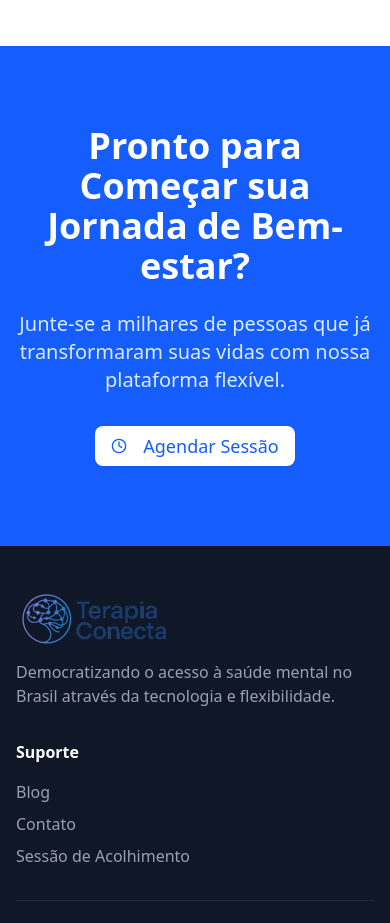
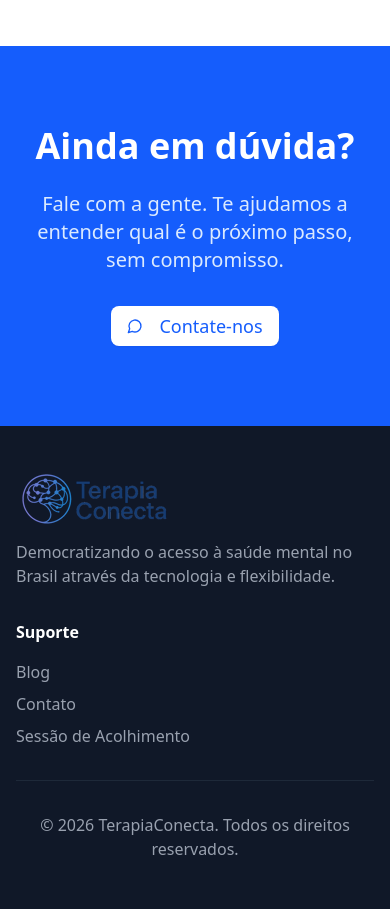
Before and after one commit to monoxchd/psicologia-platform, a React (Vite) app: page / in a window 390 px wide. Shown: the part 3360-4283 px from the top of the page. Built offline with nearby package versions, Linux system fonts and the light colour scheme; no server answers.

Commit message:
fix: timezone issues

```diff
--- a/src/pages/LandingPage.jsx
+++ b/src/pages/LandingPage.jsx
@@ -1,6 +1,6 @@
 import { Button } from '@/components/ui/button.jsx'
 import { Card, CardContent, CardHeader, CardTitle } from '@/components/ui/card.jsx'
-import { Heart, Clock, ShieldCheck, Users, ArrowRight, Filter, Calendar, MessageCircle, User, Menu, LayoutDashboard } from 'lucide-react'
+import { Heart, ShieldCheck, Users, ArrowRight, Filter, Calendar, MessageCircle, User, Menu, LayoutDashboard } from 'lucide-react'
 import { useNavigate, Link } from 'react-router-dom'
 import { useState } from 'react'
 import { Sheet, SheetContent, SheetTrigger, SheetClose, SheetHeader, SheetTitle } from '@/components/ui/sheet.jsx'
@@ -256,10 +256,10 @@ export default function LandingPage() {
       <section className="py-20 bg-blue-600">
         <div className="max-w-4xl mx-auto text-center px-4 sm:px-6 lg:px-8">
           <h2 className="text-4xl font-bold text-white mb-6">
-            Pronto para Começar sua Jornada de Bem-estar?
+            Ainda em dúvida?
           </h2>
           <p className="text-xl text-blue-100 mb-8">
-            Junte-se a milhares de pessoas que já transformaram suas vidas com nossa plataforma flexível.
+            Fale com a gente. Te ajudamos a entender qual é o próximo passo, sem compromisso.
           </p>
           <Button
             size="lg"
@@ -267,8 +267,8 @@ export default function LandingPage() {
             className="bg-white text-blue-600 hover:bg-gray-100 px-8 py-4 text-lg"
             onClick={() => navigate('/form')}
           >
-            <Clock className="mr-2 h-5 w-5" />
-            Agendar Sessão
+            <MessageCircle className="mr-2 h-5 w-5" />
+            Contate-nos
           </Button>
 
         </div>
--- a/src/pages/MatchingPage.jsx
+++ b/src/pages/MatchingPage.jsx
@@ -1,5 +1,4 @@
 import { useLocation } from 'react-router-dom'
-import { CheckCircle, Calendar } from 'lucide-react'
 import authService from '../services/authService'
 import ClientBottomNav from '../components/ClientBottomNav'
 import TherapistFinder from '../components/therapist-finder/TherapistFinder.jsx'
@@ -24,28 +23,6 @@ export default function MatchingPage() {
         />
       </section>
 
-      {isLoggedIn && (
-        <div className="max-w-7xl mx-auto px-4 sm:px-6 lg:px-8 mt-8">
-          <div className="bg-green-50 p-6 rounded-lg">
-            <h3 className="text-lg font-semibold text-green-900 mb-4">Parabéns! Você está quase lá:</h3>
-            <div className="grid md:grid-cols-2 gap-4 text-sm">
-              <div className="flex items-center text-green-800">
-                <CheckCircle className="h-4 w-4 text-green-600 mr-2" />
-                Perfil criado e analisado
-              </div>
-              <div className="flex items-center text-green-800">
-                <CheckCircle className="h-4 w-4 text-green-600 mr-2" />
-                Psicólogos compatíveis encontrados
-              </div>
-              <div className="flex items-center text-green-800">
-                <Calendar className="h-4 w-4 text-green-600 mr-2" />
-                Próximo: Escolher psicólogo e agendar
-              </div>
-            </div>
-          </div>
-        </div>
-      )}
-
       {isLoggedIn && <ClientBottomNav />}
     </div>
   )
```
